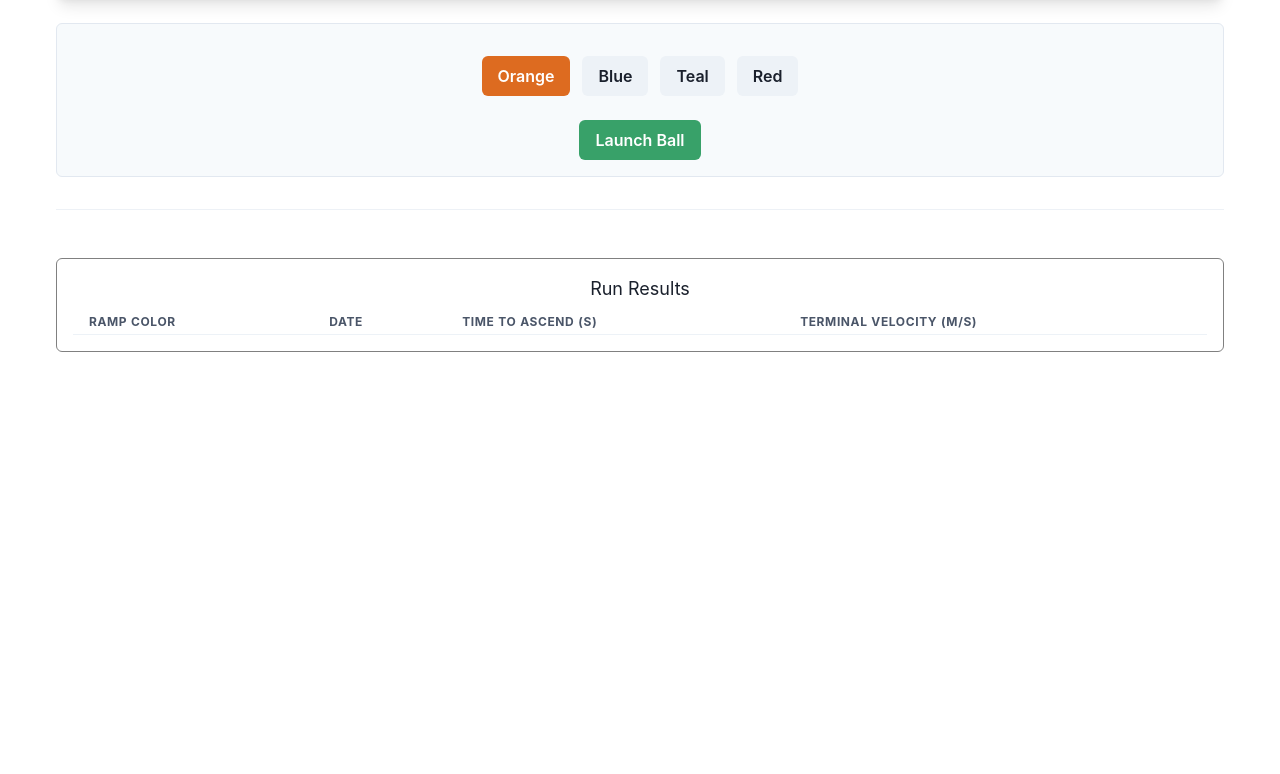
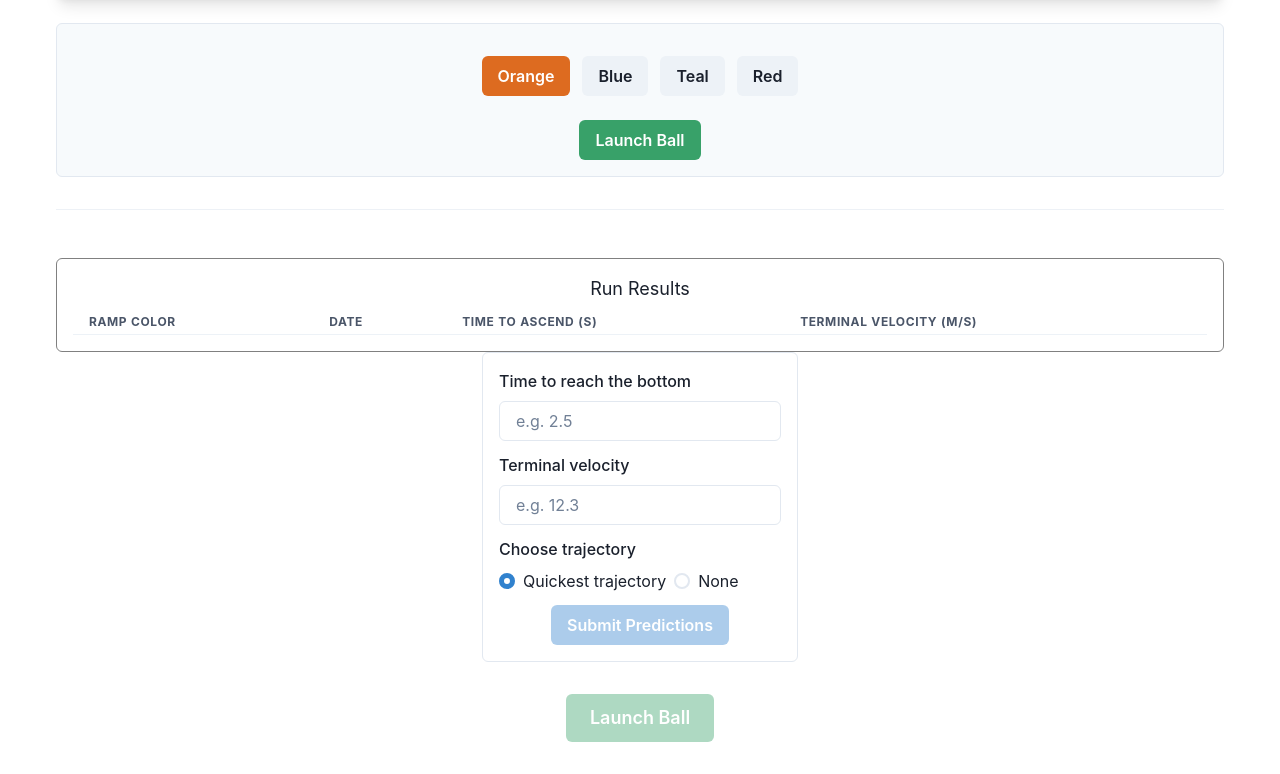
Before and after one commit to anton-g-kulikov/physics-visualizer, a Next.js app: page / in a window 1280 px wide. Shown: the part 686-1460 px from the top of the page. Before the commit the page ends 1070 px from the top, so only its background shows below. Built offline with nearby package versions, Linux system fonts and the light colour scheme.

Commit message:
feat: add UserPrediction component and integrate with LaunchButton; update state management in PhysicsVisualizer

```diff
--- a/src/components/PhysicsVisualizer/LaunchButton.tsx
+++ b/src/components/PhysicsVisualizer/LaunchButton.tsx
@@ -2,16 +2,15 @@ import React from "react";
 import { Button } from "@chakra-ui/react";
 import { LaunchButtonProps } from "./types";
 
-export const LaunchButton: React.FC<LaunchButtonProps> = ({
-  isAnimating,
-  setIsAnimating,
-}) => {
+export const LaunchButton: React.FC<
+  LaunchButtonProps & { predictionsSubmitted: boolean }
+> = ({ isAnimating, setIsAnimating, predictionsSubmitted }) => {
   return (
     <Button
       mt={4}
       colorScheme="green"
       onClick={() => setIsAnimating(true)}
-      isDisabled={isAnimating}
+      isDisabled={isAnimating || !predictionsSubmitted}
       size="lg"
     >
       Launch Ball
--- a/src/components/PhysicsVisualizer/index.tsx
+++ b/src/components/PhysicsVisualizer/index.tsx
@@ -10,6 +10,7 @@ import { EditModePanel } from "./EditModePanel";
 import { Path, RunHistoryRecord, PlaneDimensions } from "./types";
 import { STORAGE_KEY, initialPaths } from "./constants";
 import { usePaths } from "./hooks/usePaths";
+import UserPrediction from "../UserPrediction";
 
 const PhysicsVisualizer: React.FC = () => {
   // Use our custom hook for path management
@@ -27,6 +28,7 @@ const PhysicsVisualizer: React.FC = () => {
   const [isEditMode, setIsEditMode] = useState<boolean>(false);
   const [isAnimating, setIsAnimating] = useState<boolean>(false);
   const [runHistory, setRunHistory] = useState<RunHistoryRecord[]>([]);
+  const [predictionsSubmitted, setPredictionsSubmitted] = useState(false);
 
   // Toggle edit mode and save paths when exiting
   const toggleEditMode = () => {
@@ -61,6 +63,11 @@ const PhysicsVisualizer: React.FC = () => {
       terminalVelocity: terminalVelocity.toFixed(2),
     };
     setRunHistory([...runHistory, newRecord]);
+  };
+
+  const handlePredictionSubmit = (predictions: any) => {
+    // You can use the predictions as needed in your simulation logic.
+    setPredictionsSubmitted(true);
   };
 
   return (
@@ -98,7 +105,9 @@ const PhysicsVisualizer: React.FC = () => {
             setIsAnimating={setIsAnimating}
             setTimeToAscend={(time: string) => {}}
             setTerminalVelocity={(velocity: string) => {}}
-            addRunHistoryRecord={(record: Omit<RunHistoryRecord, "id" | "date">) => {}}
+            addRunHistoryRecord={(
+              record: Omit<RunHistoryRecord, "id" | "date">
+            ) => {}}
           />
         </Box>
 
@@ -130,6 +139,14 @@ const PhysicsVisualizer: React.FC = () => {
           <RunHistoryTable runHistory={runHistory} />
         </Box>
       </VStack>
+      {!predictionsSubmitted && (
+        <UserPrediction onPredictionSubmit={handlePredictionSubmit} />
+      )}
+      <LaunchButton
+        isAnimating={isAnimating}
+        setIsAnimating={setIsAnimating}
+        predictionsSubmitted={predictionsSubmitted}
+      />
     </Container>
   );
 };
--- /dev/null
+++ b/src/components/UserPrediction.tsx
@@ -0,0 +1,77 @@
+import React, { useState } from "react";
+import {
+  Box,
+  Input,
+  Button,
+  FormControl,
+  FormLabel,
+  RadioGroup,
+  Radio,
+  Stack,
+} from "@chakra-ui/react";
+
+interface UserPredictionProps {
+  onPredictionSubmit: (predictions: {
+    timePrediction: string;
+    velocityPrediction: string;
+    trajectoryChoice: string;
+  }) => void;
+}
+
+const UserPrediction: React.FC<UserPredictionProps> = ({
+  onPredictionSubmit,
+}) => {
+  const [timePrediction, setTimePrediction] = useState("");
+  const [velocityPrediction, setVelocityPrediction] = useState("");
+  const [trajectoryChoice, setTrajectoryChoice] = useState("quickest");
+
+  const handleSubmit = () => {
+    // Ensure both predictions are provided before submitting
+    if (timePrediction && velocityPrediction) {
+      onPredictionSubmit({
+        timePrediction,
+        velocityPrediction,
+        trajectoryChoice,
+      });
+    }
+  };
+
+  return (
+    <Box p="4" borderWidth="1px" borderRadius="md" mb="4">
+      <FormControl mb="3">
+        <FormLabel>Time to reach the bottom</FormLabel>
+        <Input
+          placeholder="e.g. 2.5"
+          value={timePrediction}
+          onChange={(e) => setTimePrediction(e.target.value)}
+        />
+      </FormControl>
+      <FormControl mb="3">
+        <FormLabel>Terminal velocity</FormLabel>
+        <Input
+          placeholder="e.g. 12.3"
+          value={velocityPrediction}
+          onChange={(e) => setVelocityPrediction(e.target.value)}
+        />
+      </FormControl>
+      <FormControl mb="3">
+        <FormLabel>Choose trajectory</FormLabel>
+        <RadioGroup onChange={setTrajectoryChoice} value={trajectoryChoice}>
+          <Stack direction="row">
+            <Radio value="quickest">Quickest trajectory</Radio>
+            <Radio value="none">None</Radio>
+          </Stack>
+        </RadioGroup>
+      </FormControl>
+      <Button
+        colorScheme="blue"
+        onClick={handleSubmit}
+        isDisabled={!timePrediction || !velocityPrediction}
+      >
+        Submit Predictions
+      </Button>
+    </Box>
+  );
+};
+
+export default UserPrediction;
```
